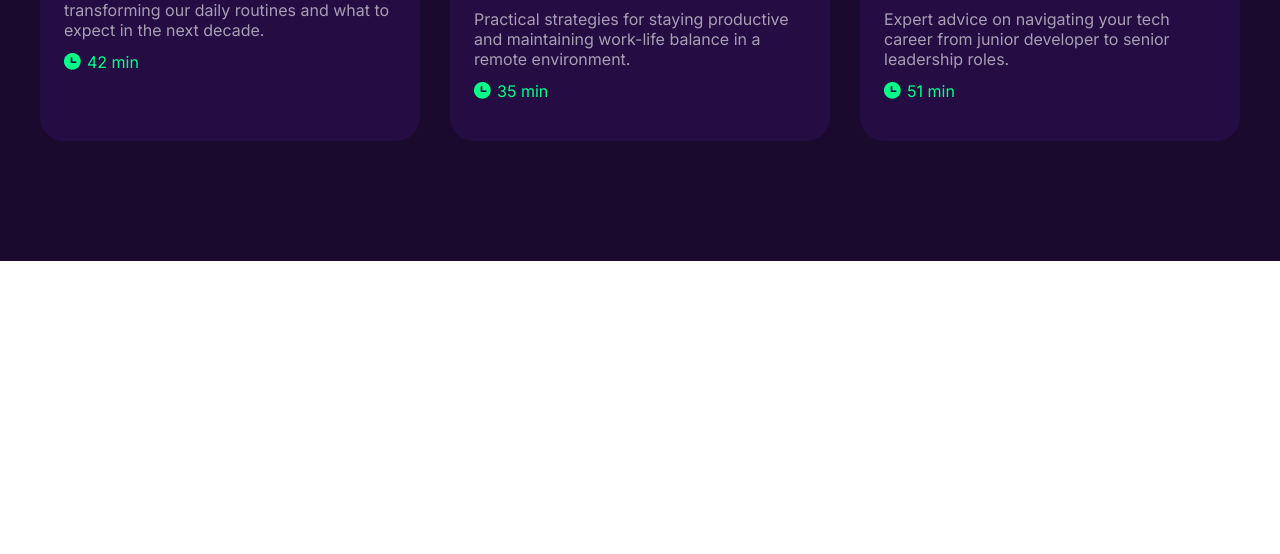
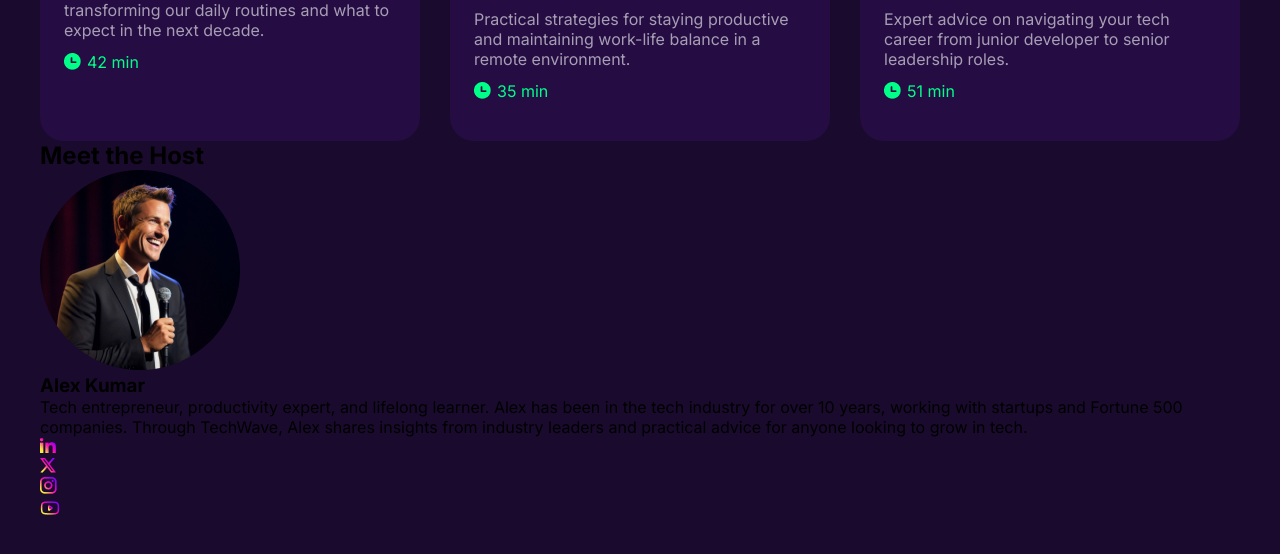
Before and after one commit to Shuvo19013/B13_Assignment_02, a plain HTML site: page index.html in a window 1280 px wide. Shown: the part 3047-3601 px from the top of the page. Before the commit the page ends 3308 px from the top, so only its background shows below. Drawn offline with Linux system fonts and the light colour scheme.

Commit message:
Add Host Section

```diff
--- a/index.html
+++ b/index.html
@@ -247,7 +247,48 @@
             </div>
           </div>
 
+         <!-- Host Section -->
 
+          <div>
+            <h2 class="host-title">Meet the Host</h2>
+          </div>
+
+          <div class="host-card">
+            <div class="host-image">
+              <img src="./assets/host.png" alt="" />
+            </div>
+
+            <div class="host-info">
+              <h3>Alex Kumar</h3>
+              <p>
+                Tech entrepreneur, productivity expert, and lifelong learner.
+                Alex has been in the tech industry for over 10 years, working
+                with startups and Fortune 500 companies. Through TechWave, Alex
+                shares insights from industry leaders and practical advice for
+                anyone looking to grow in tech.
+              </p>
+
+              <div class="social-icons">
+                <div class="icon">
+                  <img src="./assets/linkedin.png" alt="" />
+                </div>
+
+                <div class="icon">
+                  <img src="./assets/x.png" alt="" />
+                </div>
+
+                <div class="icon">
+                  <img src="./assets/instagram.png" alt="" />
+                </div>
+
+                <div class="icon">
+                  <img src="./assets/youtube.png" alt="" />
+                </div>
+              </div>
+            </div>
+          </div>
+        </div>
+      </section>
     </main>
 
   </body>
```
